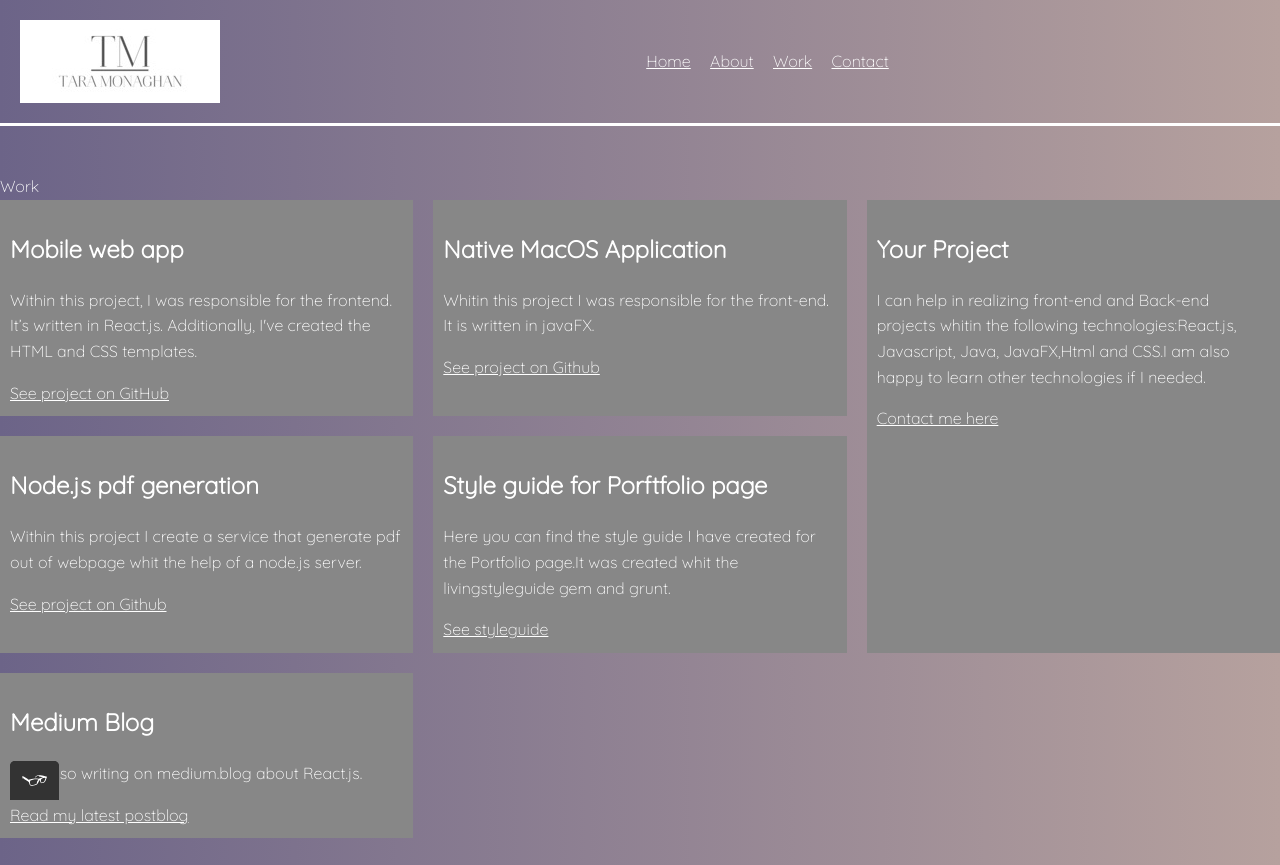
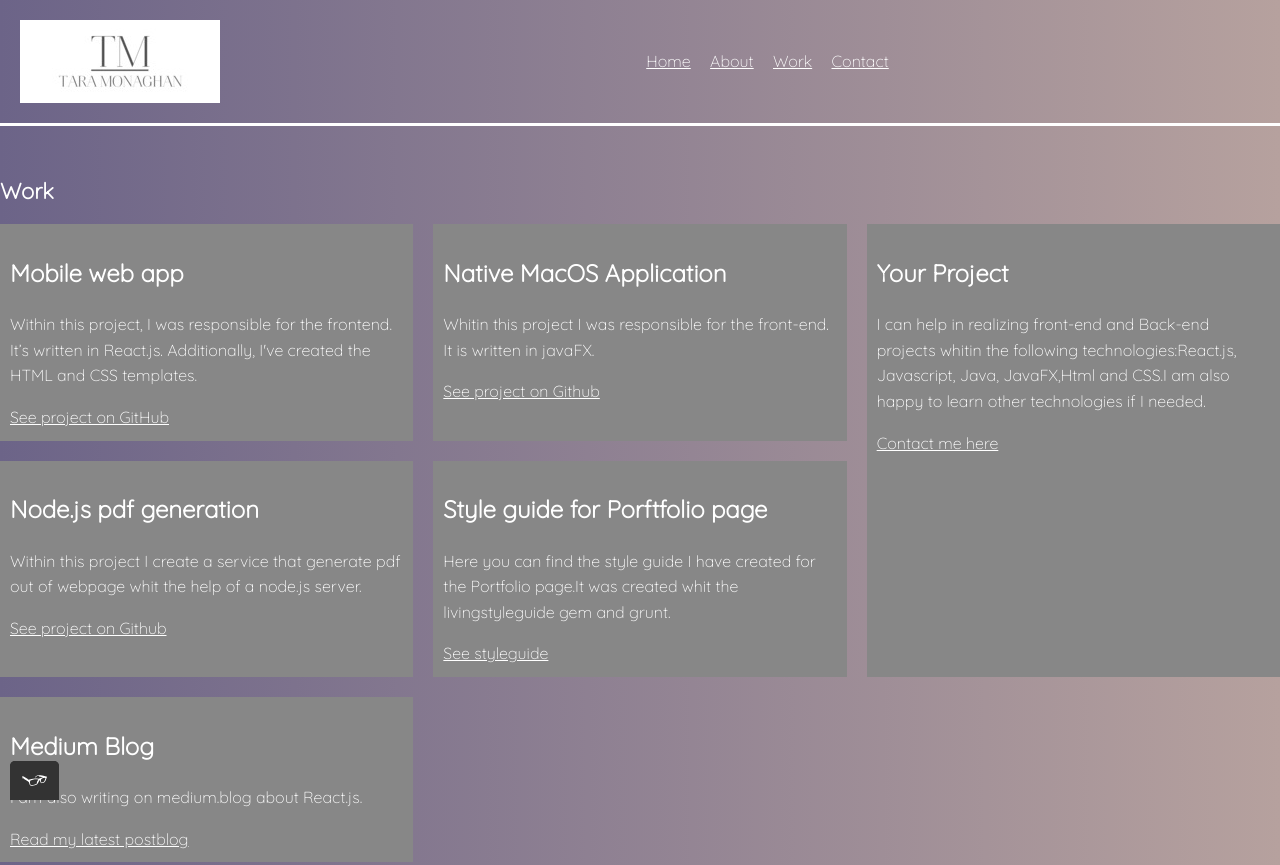
Before and after one commit to taramonaghan/portfolio-website, a plain HTML site: page work.html in a window 1280 px wide. Shown: the top 865 px of the page. Drawn offline with nearby package versions, Linux system fonts and the light colour scheme; files that its build step writes are made by us from their sources.

Commit message:
updated heading tag

```diff
--- a/work.html
+++ b/work.html
@@ -37,7 +37,7 @@
 
 <!-- Main content -->
 <section>
-    <hi>Work</hi>
+    <h1>Work</h1>
     <div class="grid">
         <!-- Grid items will live here -->
         <div class="grid__item">
```
